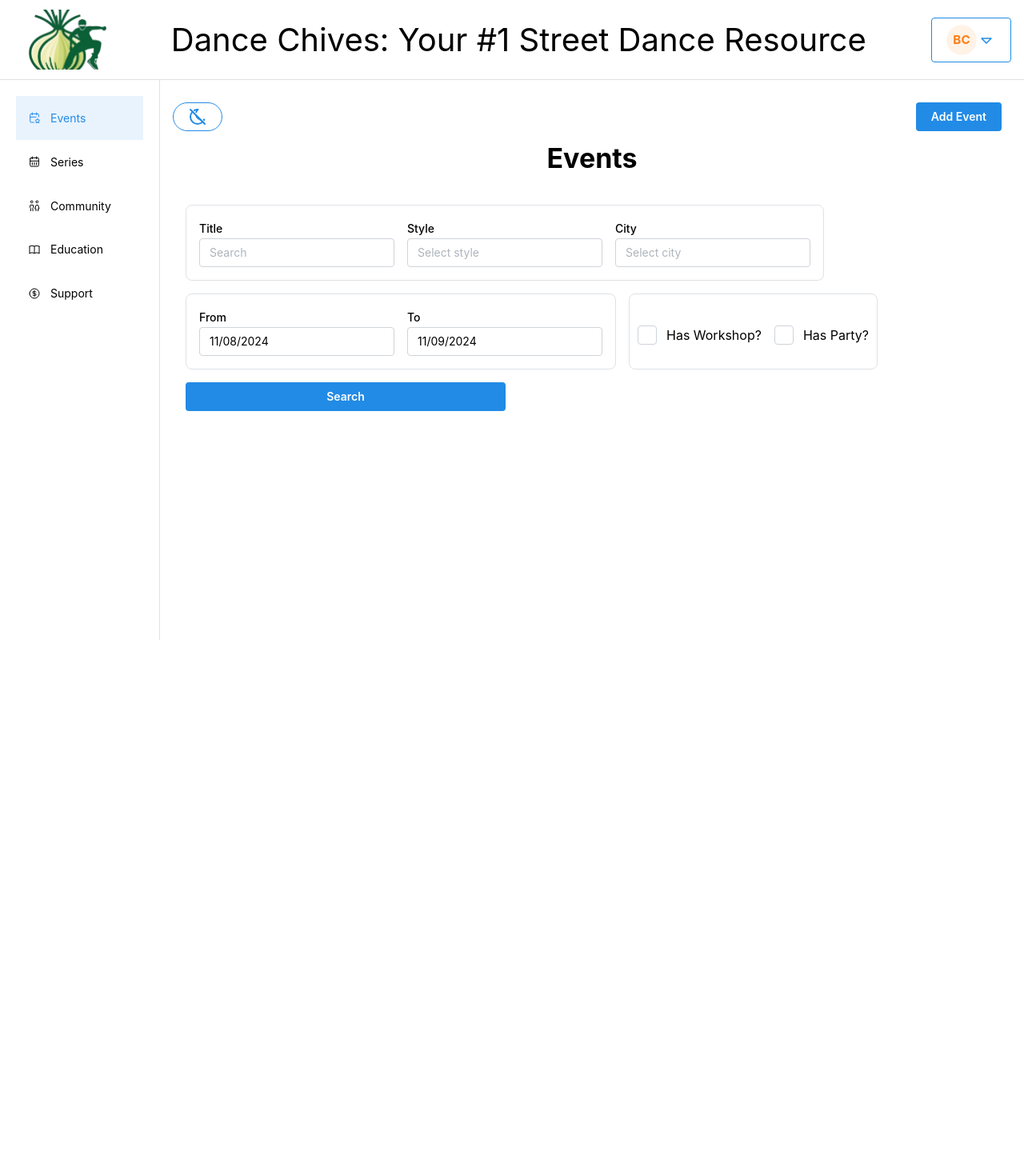
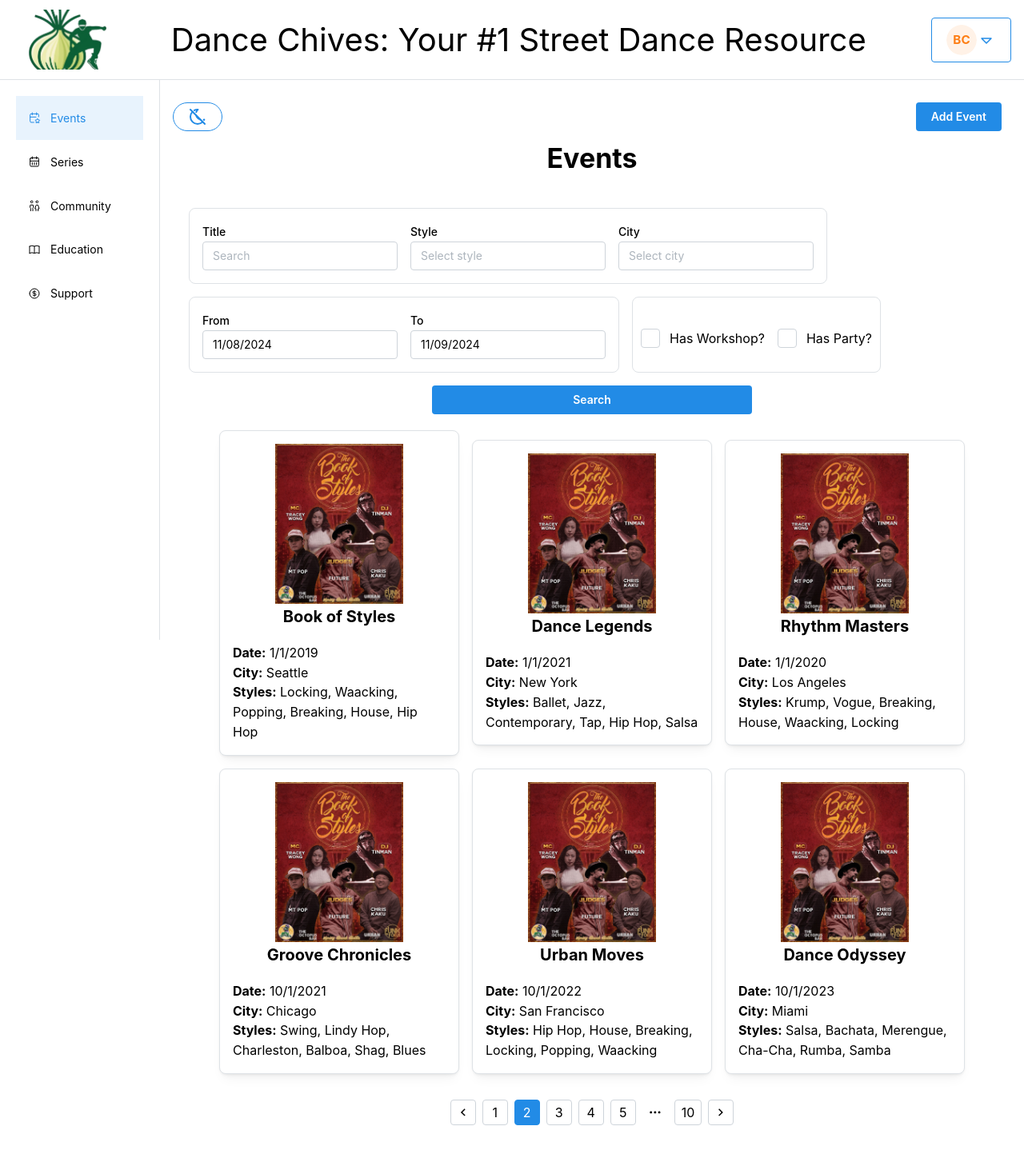
Before and after one commit to BenTheChi/dance-chives, a React (Vite) app: page /events in a window 1280 px wide. Shown: the whole page at 80% size. Before the commit the page ends 800 px from the top, so only its background shows below. Built offline with nearby package versions, Linux system fonts and the light colour scheme.

Commit message:
Add Cards and pagination ui

```diff
--- a/src/pages/EventsPage.tsx
+++ b/src/pages/EventsPage.tsx
@@ -7,15 +7,20 @@ import {
   Center,
   Checkbox,
   Group,
+  Pagination,
   Paper,
+  Text,
   TextInput,
   Title,
 } from '@mantine/core';
 import { DateInput } from '@mantine/dates';
 import { BasicAppShell } from '../components/AppShell/BasicAppShell';
+import { TallCard } from '../components/Cards/TallCard';
 import { DarkModeToggle } from '../components/ColorSchemeToggle/ColorSchemeToggle';
+import testData from '../test-data.json';
 
 export function EventsPage() {
+  const [activePage, setPage] = useState(1);
   const [startValue, setStartValue] = useState<Date | null>(new Date());
   const [endValue, setEndValue] = useState<Date | null>(
     new Date(new Date().setDate(new Date().getDate() + 1))
@@ -66,8 +71,8 @@ export function EventsPage() {
       <Center mb="lg">
         <Title size="h1">Events</Title>
       </Center>
-      <Card>
-        <Group align="center" justify="space-between">
+      <Card p="lg">
+        <Group align="center" justify="center">
           <Group align="flex-start">
             <Paper component={Group} withBorder p="md" radius="md">
               <TextInput
@@ -128,6 +133,14 @@ export function EventsPage() {
             Search
           </Button>
         </Group>
+
+        <Group justify="center" mt="lg">
+          {testData.map((data, index) => (
+            <TallCard key={index} cardType="event" {...data} />
+          ))}
+        </Group>
+
+        <Pagination component={Center} total={10} value={2} onChange={setPage} mt="xl" />
       </Card>
     </BasicAppShell>
   );
```
